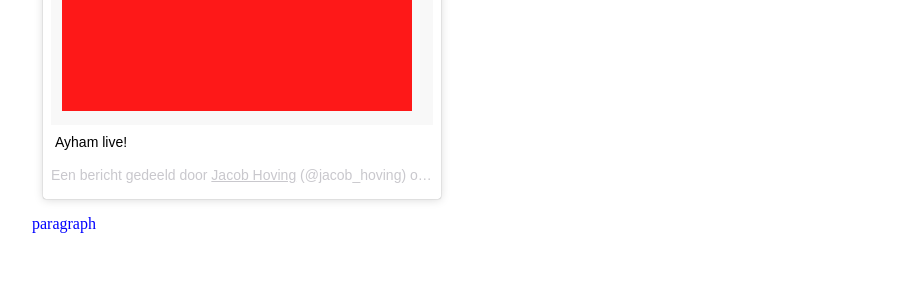
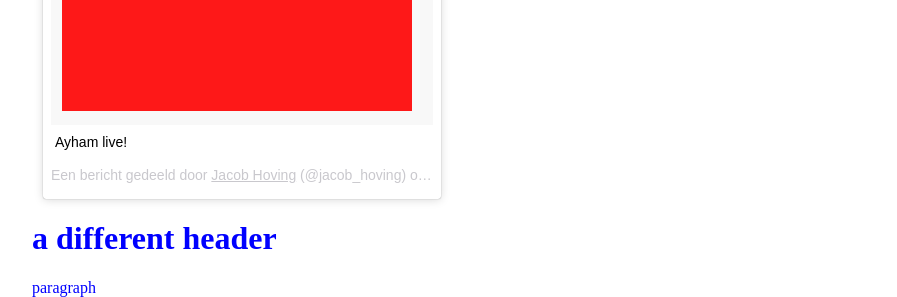
Before and after one commit to JacobHovingNewSchool/ExampleTest, a plain HTML site: page index.html in a window 1280 px wide. Shown: the part 1687-1984 px from the top of the page, without its empty margins (158-1055 px from the left). Before the commit the page ends 1920 px from the top, so only its background shows below. Drawn offline with Linux system fonts and the light colour scheme; a script that the page names is missing; a web font is replaced by a local one.

Commit message:
a test without the branch added

```diff
--- a/index.html
+++ b/index.html
@@ -25,7 +25,8 @@
     </div>
       <div class="blue"></div>
       <div class="red"></div>
-      <div><p>paragraph</p></div>
+
+      <div><h1> a different header </h1><p>paragraph</p></div>
     </div>
   </body>
 </html>
```
